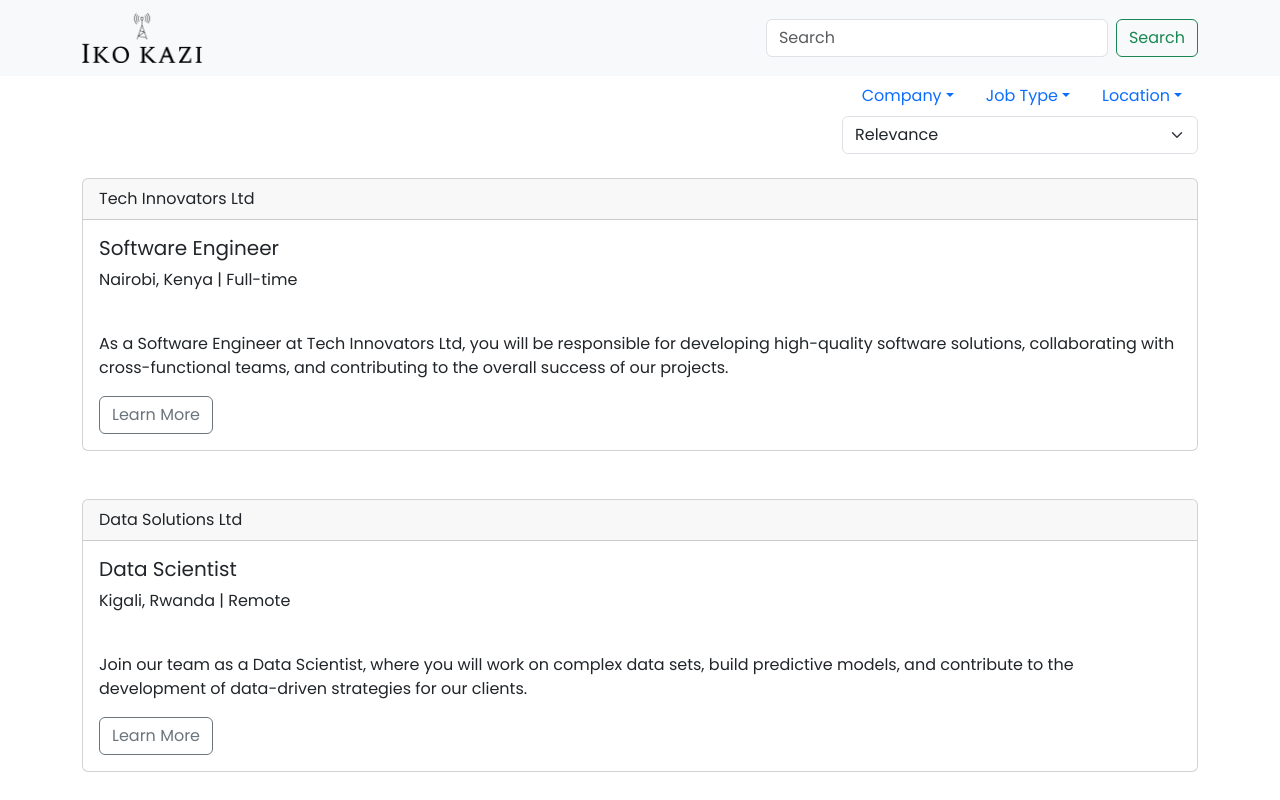
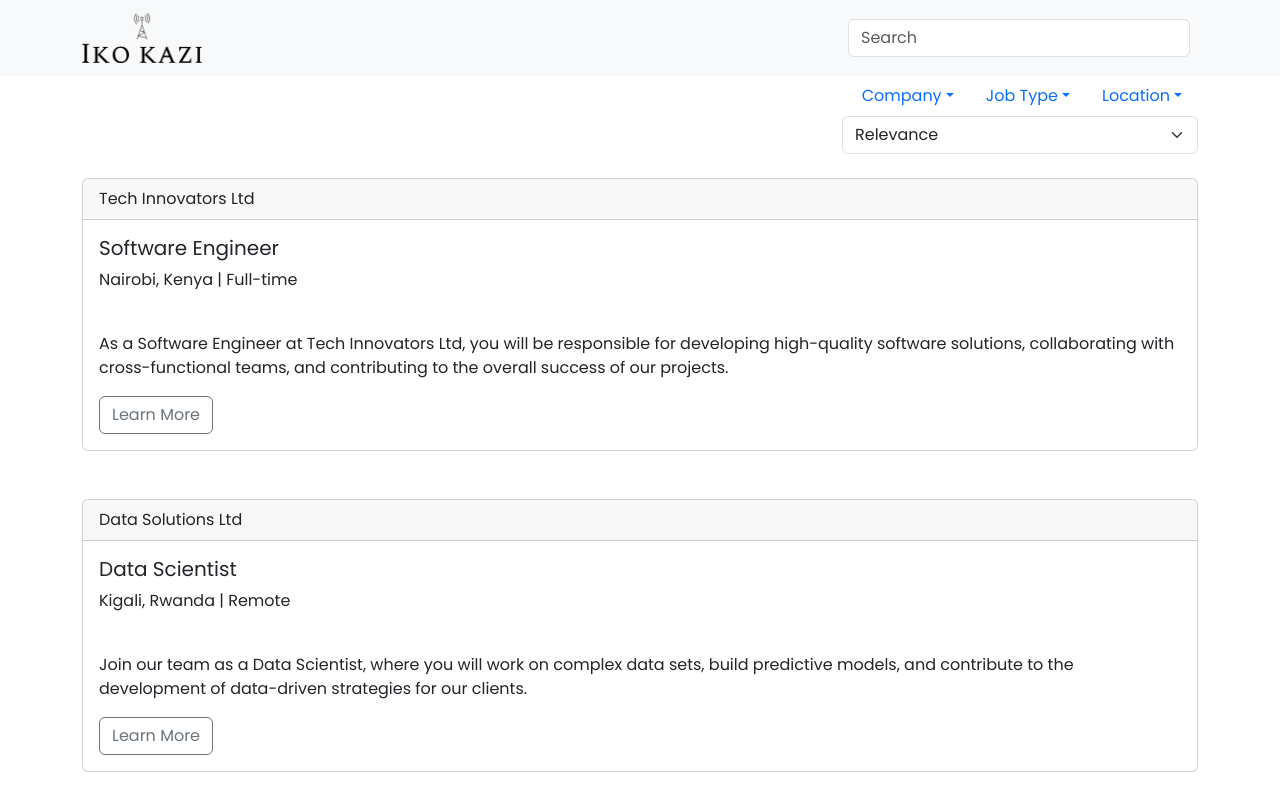
Before and after one commit to Ronyonka/Iko-Kazi, an Angular app: page / in a window 1280 px wide. Shown: the top 800 px of the page. Built offline with nearby package versions, Linux system fonts and the light colour scheme.

Commit message:
styling changes

```diff
--- a/src/app/app.component.html
+++ b/src/app/app.component.html
@@ -1,4 +1 @@
-<app-header></app-header>
-<div class="container">
-  <router-outlet></router-outlet>
-</div>
+<router-outlet></router-outlet>
--- a/src/app/components/descriprion/descriprion.component.html
+++ b/src/app/components/descriprion/descriprion.component.html
@@ -1,4 +1,5 @@
-
+<app-header></app-header>
+<div class="container">
 <br>
 <nav class="navbar bg-light">
     <div class="container-fluid">
@@ -35,3 +36,5 @@
 <li>{{nicetohave}}</li>
     }
 </ul>
+<button class="btn btn-outline-primary">Apply</button>
+</div>
--- a/src/app/components/descriprion/descriprion.component.ts
+++ b/src/app/components/descriprion/descriprion.component.ts
@@ -3,11 +3,12 @@ import { CommonModule } from '@angular/common';
 import { ActivatedRoute } from '@angular/router';
 import { JobsService } from '../../services/jobs.service';
 import { JobListing } from '../../jobListing';
+import { HeaderComponent } from '../header/header.component';
 
 @Component({
   selector: 'app-descriprion',
   standalone: true,
-  imports: [CommonModule],
+  imports: [CommonModule, HeaderComponent],
   templateUrl: './descriprion.component.html',
   styleUrl: './descriprion.component.css'
 })
--- a/src/app/components/header/header.component.html
+++ b/src/app/components/header/header.component.html
@@ -4,9 +4,9 @@
         <img src="../../../assets/images/logo.png" alt="" width="120">
       </a>
 
-      <form class="d-flex" role="search">
-        <input class="form-control me-2" type="search" placeholder="Search" aria-label="Search">
-        <button class="btn btn-outline-success" type="submit">Search</button>
-      </form>
+      <div class="d-flex">
+        <input class="form-control me-2" type="search" placeholder="Search" aria-label="Search" [(ngModel)]="searchKeyword" (input)="onSearchTextChanged()">
+      </div>
+
     </div>
 </nav>
--- a/src/app/components/header/header.component.ts
+++ b/src/app/components/header/header.component.ts
@@ -1,13 +1,26 @@
 import { Component } from '@angular/core';
 import { CommonModule } from '@angular/common';
+import { SearchService } from '../../services/search.service';
+import { FormsModule } from '@angular/forms';
+import { EventEmitter, Output } from '@angular/core';
 
 @Component({
   selector: 'app-header',
   standalone: true,
-  imports: [CommonModule],
+  imports: [CommonModule, FormsModule],
   templateUrl: './header.component.html',
   styleUrl: './header.component.css'
 })
 export class HeaderComponent {
-  title: string = "#IkoKaziKE"
+  title: string = "#IkoKaziKE";
+  searchKeyword: string = '';
+
+  @Output()
+  searchTextChanged: EventEmitter<string> = new EventEmitter<string>();
+
+  onSearchTextChanged(){
+    this.searchTextChanged.emit(this.searchKeyword);
+  }
+
+
 }
--- a/src/app/components/listings/listings.component.html
+++ b/src/app/components/listings/listings.component.html
@@ -1,4 +1,7 @@
-
+<app-header
+(searchTextChanged)="onSearchTextEntered($event)"
+></app-header>
+<div class="container">
 <ul class="nav justify-content-end">
   <li class="nav-item dropdown">
     <a class="nav-link dropdown-toggle" data-bs-toggle="dropdown" href="#" role="button" aria-expanded="false">Company</a>
@@ -63,7 +66,8 @@
 </div>
 
 @for (job of paginatedData; track job.id){
-  <br>
+  @if(searchText=='' || job.roleName.toLowerCase().includes(searchText)){
+    <br>
     <div class="card">
         <div class="card-header">
             {{job.companyName}}
@@ -77,6 +81,8 @@
         </div>
       </div>
       <br>
+  }
+
 }
 <app-pagination
   [totalItems]="totalItems"
@@ -84,3 +90,5 @@
   [currentPage]="currentPage"
   (onClick)="changePage($event)"
   ></app-pagination>
+
+</div>
--- a/src/app/components/listings/listings.component.ts
+++ b/src/app/components/listings/listings.component.ts
@@ -3,6 +3,7 @@ import { CommonModule } from '@angular/common';
 import { JobListing } from '../../jobListing';
 import { RouterModule } from '@angular/router';
 import { JobsService } from '../../services/jobs.service';
+import { HeaderComponent } from '../header/header.component';
 import { PaginationComponent } from '../pagination/pagination.component';
 import { FilterComponent } from '../filter/filter.component';
 import { FormsModule } from '@angular/forms';
@@ -10,7 +11,7 @@ import { FormsModule } from '@angular/forms';
 @Component({
   selector: 'app-listings',
   standalone: true,
-  imports: [CommonModule, RouterModule, PaginationComponent, FilterComponent, FormsModule],
+  imports: [CommonModule, RouterModule, HeaderComponent, PaginationComponent, FilterComponent, FormsModule],
   templateUrl: './listings.component.html',
   styleUrl: './listings.component.css'
 })
@@ -31,6 +32,10 @@ export class ListingsComponent {
 
     // Sorting
     selectedSortOption: string | null = null;
+
+    //Search
+    searchText: string = '';
+
 
     constructor(){
       this.jobs = this.jobsService.getAllJobListings();
@@ -76,6 +81,10 @@ export class ListingsComponent {
 
     }
 
+    onSearchTextEntered(searchValue: string){
+      this.searchText = searchValue;
+      // console.log(this.searchText);
+    }
     changePage(page: number){
       this.currentPage = page;
     }
```
Also changed, not shown: src/app/services/search.service.ts (added, +16 -0 lines), 1 other file (tests, documents, lock files or other folders).
